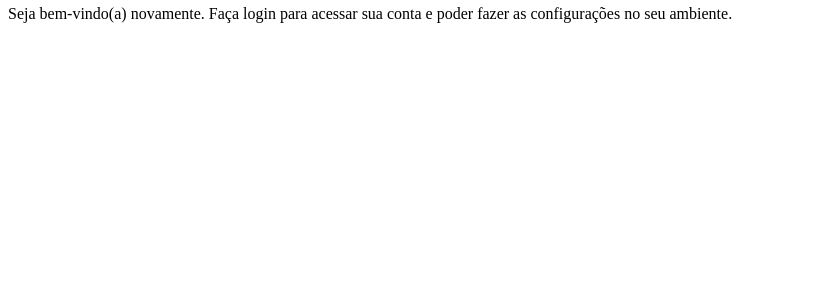
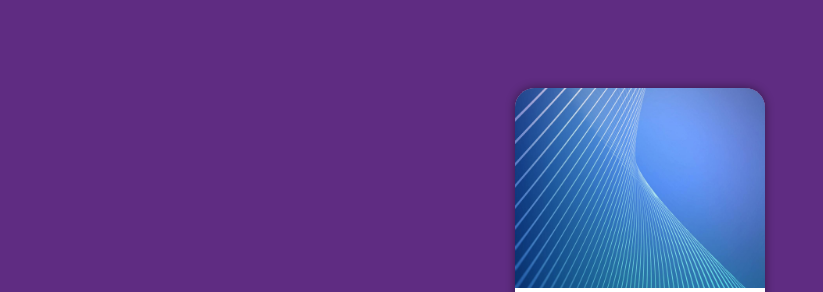
Before and after one commit to Robinho777/projeto-login, a plain HTML site: page index.html in a window 1280 px wide. Shown: the part 62-354 px from the top of the page, without its empty margins (0-823 px from the left). Drawn offline with Linux system fonts and the light colour scheme.

Commit message:
aula 02 projeto login

```diff
--- a/estilos/style.css
+++ b/estilos/style.css
@@ -4,3 +4,50 @@
     Paletas de cores:
         verde: #49a09d;
         lilás: #5f2c82
+*/
+
+* {
+    font-family: system-ui, -apple-system, BlinkMacSystemFont, 'Segoe UI', Roboto, Oxygen, Ubuntu, Cantarell, 'Open Sans', 'Helvetica Neue', sans-serif;
+    padding: 0px;
+    margin: 0px;
+    box-sizing: border-box;
+}
+
+body, html {
+    background-color: #5f2c82;
+    height: 100vh;
+    width: 100vw;
+}
+
+main {
+    position: relative;
+    height: 100vh;
+    width: 100vw;
+}
+
+section#login {
+    position: absolute;
+    top: 50%;
+    left: 50%;
+    transform: translate(-50%, -50%);
+    overflow: hidden;
+
+    background-color: white;
+    width: 250px;
+    height: 500px;
+    border-radius: 20px;
+    box-shadow: 0px 0px 10px rgba(0, 0, 0, 0.454);
+}
+
+section#login > div#imagem {
+    display: block;
+    background: #5f2c82 url(../imagens/imagem_login.jpg) no-repeat;
+    background-size: cover;
+    background-position: center center;
+    height: 200px;
+}
+
+section#login > div#formulario {
+    display: block;
+    padding: 10px;
+}
```
Also changed, not shown: index.html (line endings or trailing spaces).
